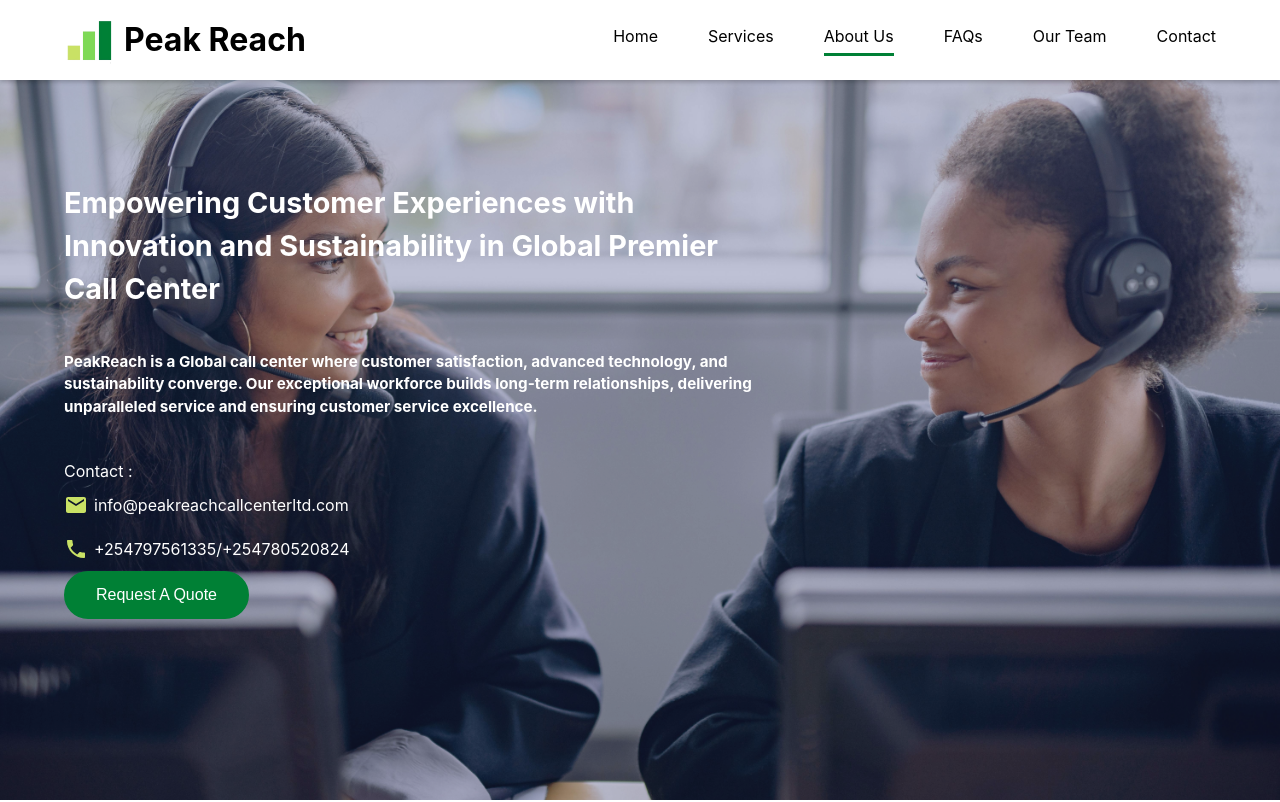
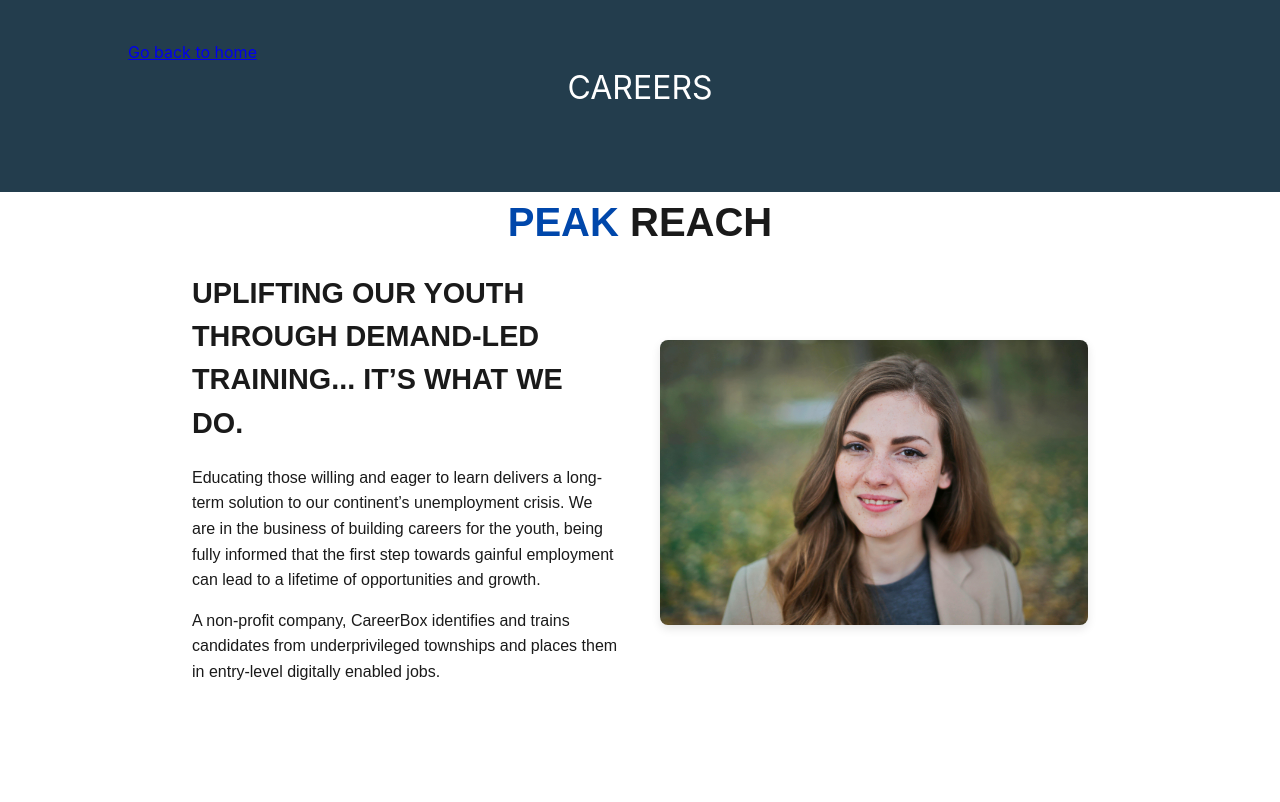
Before and after one commit to k-malongo/PeakReachCallCenter, a React (Vite) app: page /careers in a window 1280 px wide. Shown: the top 802 px of the page. Built offline with nearby package versions, Linux system fonts and the light colour scheme.

Commit message:
add careers page

```diff
--- a/package.json
+++ b/package.json
@@ -20,7 +20,7 @@
     "react-dom": "^18.3.1",
     "react-leaflet": "^4.2.1",
     "react-multi-carousel": "^2.8.5",
-    "react-router-dom": "^6.26.0"
+    "react-router-dom": "^6.28.0"
   },
   "devDependencies": {
     "@types/react": "^18.3.3",
--- a/src/App.css
+++ b/src/App.css
@@ -116,20 +116,18 @@
   height: 100%;
   padding: 0 10%;
 }
-#header .contacts{
+#header .contacts {
   /* display: flex; */
   padding: 0;
-
-}
-#header .icon{
+}
+#header .icon {
   padding: 0 2%;
   display: flex;
   gap: 6px;
-  padding:  10px 0;
-}
-#header .icon .icon-color{
+  padding: 10px 0;
+}
+#header .icon .icon-color {
   color: #c9e165;
-
 }
 #header a {
   text-decoration: none;
@@ -432,7 +430,6 @@
   max-width: 250px;
   font-size: 1.05rem;
 }
-
 
 /* TESTIMONIALS */
 
@@ -880,7 +877,7 @@
   text-align: center;
   margin: 30px 0;
 }
-#footer .footer_popup{
+#footer .footer_popup {
   color: red;
   padding: 0%;
   margin: 0%;
@@ -941,6 +938,90 @@
   padding: 0;
 }
 
+/* careers */
+#careers {
+  color: white;
+  width: 100%;
+  height: 100%;
+}
+
+#careers .head_wrapper {
+  background: #233d4d;
+  padding: 5vh 10% 10vh;
+}
+
+#careers .home {
+  color: red;
+}
+
+#careers .heading {
+  display: flex;
+  justify-content: center;
+  align-items: center;
+  font-size: 2rem;
+  /* color: white; */
+}
+
+/* ImpactSourcing.css */
+#careers .impact-sourcing {
+  font-family: Arial, sans-serif;
+  color: #1a1a1a;
+
+  padding: 0 15%;
+}
+
+#careers .header {
+  text-align: center;
+  margin-bottom: 20px;
+}
+
+#careers .header h1 {
+  font-size: 2.5rem;
+  font-weight: bold;
+}
+
+#careers .header .impact {
+  color: #0047ab;
+}
+
+#careers .content {
+  display: flex;
+  flex-wrap: wrap;
+  align-items: center;
+  justify-content: space-between;
+  gap: 20px;
+}
+
+#careers .text-section {
+  flex: 1;
+  min-width: 300px;
+  padding-right: 20px;
+}
+
+#careers .text-section h2 {
+  font-size: 1.8rem;
+  margin-bottom: 20px;
+}
+
+#careers .text-section p {
+  line-height: 1.6;
+  font-size: 1rem;
+  margin-bottom: 15px;
+}
+
+#careers .image-section {
+  flex: 1;
+  min-width: 300px;
+  text-align: center;
+}
+
+#careers .image-section img {
+  max-width: 100%;
+  height: auto;
+  border-radius: 8px;
+  box-shadow: 0 4px 10px rgba(0, 0, 0, 0.1);
+}
+
 /* Ensure popup is responsive */
 @media (max-width: 768px) {
   .popup-content {
@@ -948,7 +1029,7 @@
     max-width: 400px;
   }
 }
-@media (max-width:480px) {
+@media (max-width: 480px) {
   .popup-content {
     margin: 20px;
   }
@@ -1027,10 +1108,8 @@
     font-size: 1.05rem;
   }
 
-
   #start .subtitle {
     font-size: 1.8rem;
-
   }
 
   #start .card .card_text {
@@ -1503,4 +1582,15 @@
   #contact .contact_container .form .container {
     width: 200px;
   }
-}
+  #careers .header h1 {
+    font-size: 1.8rem;
+  }
+
+  #careers .text-section h2 {
+    font-size: 1.5rem;
+  }
+
+  #careers .text-section p {
+    font-size: 0.9rem;
+  }
+}
--- a/src/App.jsx
+++ b/src/App.jsx
@@ -1,4 +1,5 @@
 import "./App.css";
+import { BrowserRouter as Router, Route, Routes } from 'react-router-dom';
 
 import { useEffect, useState } from "react";
 import { useLocation } from "react-router-dom";
@@ -14,6 +15,7 @@
 import Contact from "./components/Contact.jsx";
 import Footer from "./components/Footer.jsx";
 import Popup from "./components/Popup.jsx";
+import Careers from "./components/Careers.jsx";
 
 function App() {
   const { pathname, hash, key } = useLocation();
@@ -46,8 +48,32 @@
   };
   return (
     <>
-      <Navbar />
-      <Header />
+
+      <Routes>
+      <Route
+          path="/"
+          element={
+            <>
+              {/* Components specific to the home page */}
+              <Navbar />
+
+              <Header />
+              <Services />
+              <About />
+              <Start />
+              <Testimonials />
+              <FAQ />
+              <Team />
+              <Contact />
+              <Footer openPopup={openPopup} />
+              {isPopupOpen && <Popup closePopup={closePopup} />}
+            </>
+          }
+        />
+        <Route path="/careers" element={<Careers />} />
+      </Routes>
+
+      {/* <Header />
       <Services />
       <About />
       <Start />
@@ -56,7 +82,7 @@
       <Team />
       <Contact />
       <Footer openPopup={openPopup} />
-      {isPopupOpen && <Popup closePopup={closePopup} />}
+      {isPopupOpen && <Popup closePopup={closePopup} />} */}
     </>
   );
 }
--- /dev/null
+++ b/src/components/Careers.jsx
@@ -0,0 +1,46 @@
+import { Link } from "react-router-dom";
+
+export default function Careers() {
+  return (
+    <div id="careers">
+      <div className="head_wrapper">
+        <div className="home">
+          <Link to="/">Go back to home</Link>
+        </div>
+        <div className="heading">
+          <p>CAREERS</p>
+        </div>
+      </div>
+      <div className="impact-sourcing">
+        <header className="header">
+          <h1>
+            <span className="impact">PEAK</span> REACH
+          </h1>
+        </header>
+        <div className="content">
+          <div className="text-section">
+            <h2>
+              UPLIFTING OUR YOUTH THROUGH DEMAND-LED TRAINING... IT’S WHAT WE
+              DO.
+            </h2>
+            <p>
+              Educating those willing and eager to learn delivers a long-term
+              solution to our continent’s unemployment crisis. We are in the
+              business of building careers for the youth, being fully informed
+              that the first step towards gainful employment can lead to a
+              lifetime of opportunities and growth.
+            </p>
+            <p>
+              A non-profit company, CareerBox identifies and trains candidates
+              from underprivileged townships and places them in entry-level
+              digitally enabled jobs.
+            </p>
+          </div>
+          <div className="image-section">
+            <img src="/public/images/girl1.jpg" alt="Professional Woman" />
+          </div>
+        </div>
+      </div>{" "}
+    </div>
+  );
+}
--- a/src/components/Footer.jsx
+++ b/src/components/Footer.jsx
@@ -1,5 +1,6 @@
 import { Link } from "react-router-dom";
 import { Button } from "@mui/material";
+
 
 /* eslint-disable react/prop-types */
 
@@ -64,6 +65,11 @@
               <li>
                 <p>
                   <Link to="/#contact">Contact</Link>
+                </p>
+              </li>
+              <li>
+                <p>
+                  <Link to="/careers">Careers</Link>
                 </p>
               </li>
             </ul>
--- a/src/components/Navbar.jsx
+++ b/src/components/Navbar.jsx
@@ -10,7 +10,7 @@
   ListItem,
   ListItemButton,
   ListItemText,
-  Divider,
+  // Divider,
 } from "@mui/material";
 import MenuIcon from "@mui/icons-material/Menu";
 
--- a/src/main.jsx
+++ b/src/main.jsx
@@ -4,9 +4,7 @@
 import App from './App.jsx'
 
 ReactDOM.createRoot(document.getElementById('root')).render(
-  <React.StrictMode>
     <BrowserRouter>
       <App />
     </BrowserRouter>
-  </React.StrictMode>,
 )
```
Also changed, not shown: 1 other file (tests, documents, lock files or other folders).
